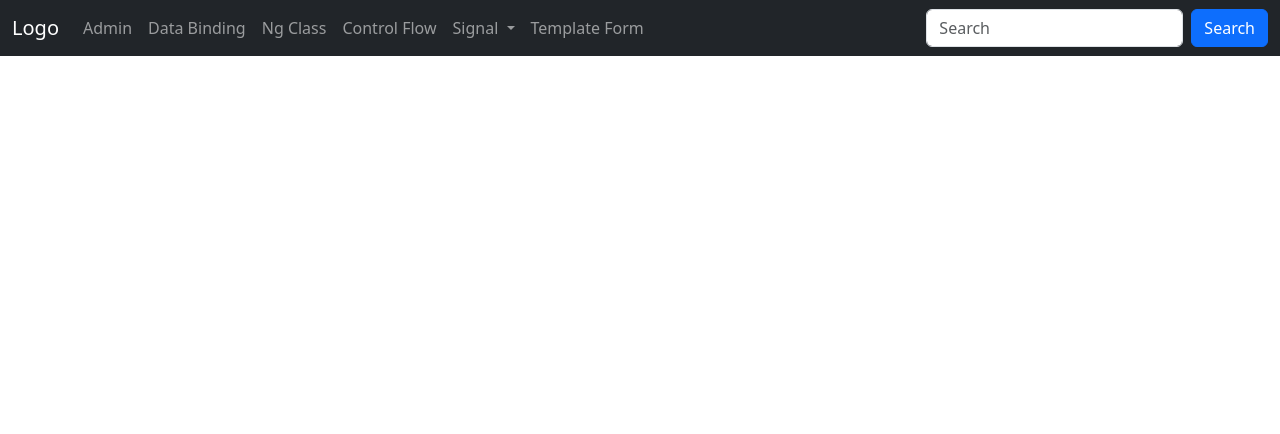
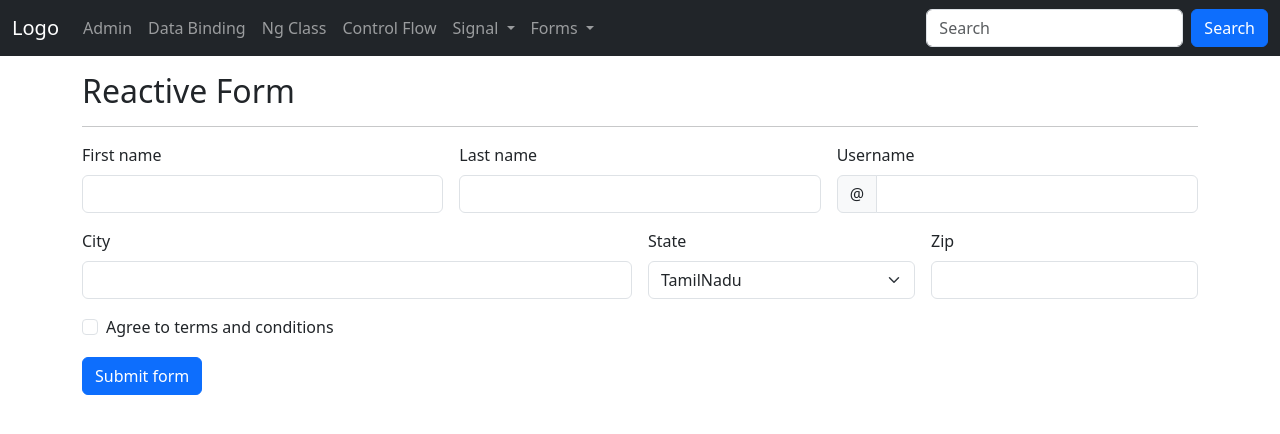
Before and after one commit to moh-faisal85/AngularJS, an Angular app in the folder Training.Angular19.Project/: page /ReactiveForm in a window 1280 px wide. Before the commit this address led to /. Shown: the top 434 px of the page. Built offline with nearby package versions, Linux system fonts and the light colour scheme.

Commit message:
Part-11:Angular19-Create Reactive Form and bind static values and check submit event

```diff
--- a/Training.Angular19.Project/src/app/app.component.html
+++ b/Training.Angular19.Project/src/app/app.component.html
@@ -33,8 +33,14 @@
               <li><a class="dropdown-item" routerLink="linked-signal">Linked Signal</a></li>
             </ul>
           </li>
-          <li class="nav-item">
-            <a class="nav-link" routerLink="TemplateForm">Template Form</a>
+          <li class="nav-item dropdown">
+            <a class="nav-link dropdown-toggle" href="#" id="signalDropdown" role="button" data-bs-toggle="dropdown" aria-expanded="false">
+              Forms
+            </a>
+            <ul class="dropdown-menu" aria-labelledby="signalDropdown">
+              <li><a class="dropdown-item" routerLink="TemplateForm">Template Form</a></li>
+              <li><a class="dropdown-item" routerLink="ReactiveForm">Reactive Form</a></li>
+            </ul>
           </li>
         </ul>
         <form class="d-flex">
--- /dev/null
+++ b/Training.Angular19.Project/src/app/components/Forms/reactive-form/reactive-form.component.html
@@ -0,0 +1,71 @@
+
+<div class="container">
+    <h2>Reactive Form</h2>
+    <hr/>
+<form class="row g-3 needs-validation" novalidate [formGroup]="userForm" (ngSubmit)="onUserSubmit()" >
+    <div class="col-md-4">
+      <label for="validationCustom01" class="form-label">First name</label>
+      <input type="text" formControlName="fName" class="form-control" id="validationCustom01" value="Mark" required>
+      <div class="valid-feedback">
+        Looks good!
+      </div>
+    </div>
+    <div class="col-md-4">
+      <label for="validationCustom02" class="form-label">Last name</label>
+      <input type="text" formControlName="lName" class="form-control" id="validationCustom02" value="Otto" required>
+      <div class="valid-feedback">
+        Looks good!
+      </div>
+    </div>
+    <div class="col-md-4">
+      <label for="validationCustomUsername" class="form-label">Username</label>
+      <div class="input-group has-validation">
+        <span class="input-group-text" id="inputGroupPrepend">&#64;</span>
+        <input type="text" class="form-control" formControlName="uName" id="validationCustomUsername" aria-describedby="inputGroupPrepend" required>
+        <div class="invalid-feedback">
+          Please choose a username.
+        </div>
+      </div>
+    </div>
+    <div class="col-md-6">
+      <label for="validationCustom03" class="form-label">City</label>
+      <input type="text" class="form-control" formControlName="city" id="validationCustom03" required>
+      <div class="invalid-feedback">
+        Please provide a valid city.
+      </div>
+    </div>
+    <div class="col-md-3">
+      <label for="validationCustom04" class="form-label">State</label>
+      <select class="form-select" id="validationCustom04" required formControlName="state">
+        <option selected disabled value="">Choose...</option>
+        <option value="TamilNadu">TamilNadu</option>
+        <option value="Goa">Goa</option>
+        <option value="Telangana">Telangana</option>
+      </select>
+      <div class="invalid-feedback">
+        Please select a valid state.
+      </div>
+    </div>
+    <div class="col-md-3">
+      <label for="validationCustom05" class="form-label">Zip</label>
+      <input type="text" class="form-control" formControlName="zip" id="validationCustom05" required>
+      <div class="invalid-feedback">
+        Please provide a valid zip.
+      </div>
+    </div>
+    <div class="col-12">
+      <div class="form-check">
+        <input class="form-check-input" type="checkbox" formControlName="isAgree" value="" id="invalidCheck" required>
+        <label class="form-check-label" for="invalidCheck">
+          Agree to terms and conditions
+        </label>
+        <div class="invalid-feedback">
+          You must agree before submitting.
+        </div>
+      </div>
+    </div>
+    <div class="col-12">
+      <button class="btn btn-primary" type="submit">Submit form</button>
+    </div>
+  </form>
+</div>
--- /dev/null
+++ b/Training.Angular19.Project/src/app/components/Forms/reactive-form/reactive-form.component.ts
@@ -0,0 +1,27 @@
+import { Component } from '@angular/core';
+import { FormControl, FormGroup, ReactiveFormsModule } from '@angular/forms';
+
+@Component({
+  selector: 'app-reactive-form',
+  imports: [ReactiveFormsModule],
+  templateUrl: './reactive-form.component.html',
+  styleUrl: './reactive-form.component.css'
+})
+export class ReactiveFormComponent {
+
+  userForm: FormGroup = new FormGroup({
+    fName : new FormControl(""),
+    lName: new FormControl(""),
+    uName: new FormControl(""),
+    city : new FormControl(""),
+    state : new FormControl("TamilNadu"),
+    zip: new FormControl(),
+    isAgree : new FormControl(false)
+  })
+
+  onUserSubmit()
+  {
+    const formValue = this.userForm.value;
+    debugger;
+  }
+}
```
Also changed, not shown: Training.Angular19.Project/src/app/app.routes.ts (+6 -1 lines), Training.Angular19.Project/src/app/components/Forms/reactive-form/reactive-form.component.css (added), Training.Angular19.Project/src/app/components/Forms/template-form/template-form.component.css (added), Training.Angular19.Project/src/app/components/Forms/template-form/template-form.component.html (renamed from Training.Angular19.Project/src/app/components/template-form/template-form.component.html), Training.Angular19.Project/src/app/components/Forms/template-form/template-form.component.ts (renamed from Training.Angular19.Project/src/app/components/template-form/template-form.component.ts), 2 other files (tests, documents, lock files or other folders).
